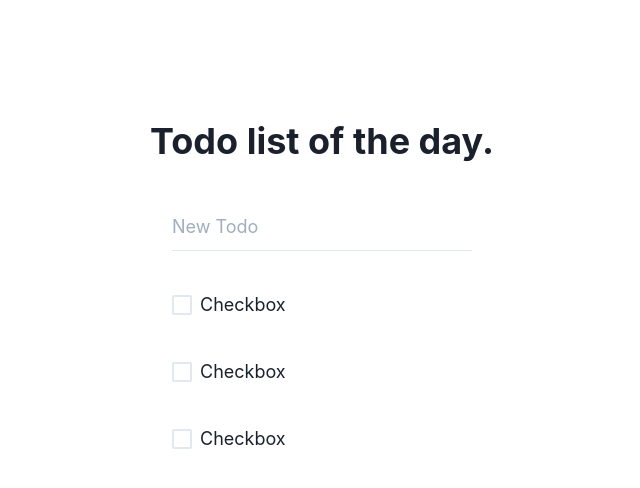
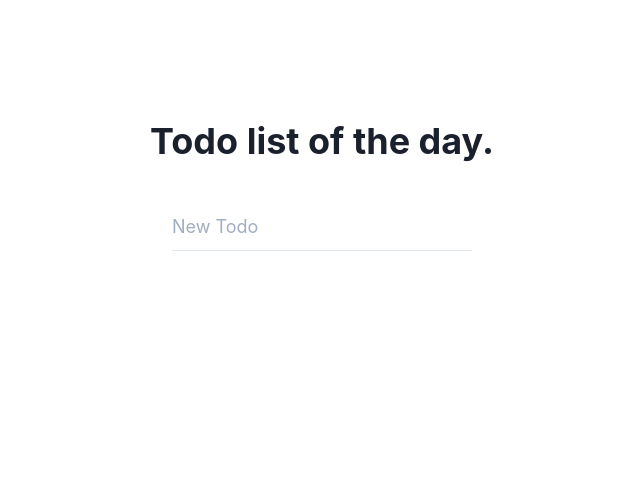
Before and after one commit to ibystm/chakra-ui-playground, a React (Create React App) app: page / in a window 1280 px wide. Shown: the top 488 px of the page, without its empty margins (378-1018 px from the left). Built offline with nearby package versions, Linux system fonts and the light colour scheme.

Commit message:
add todo list ui.

```diff
--- a/src/app/store.ts
+++ b/src/app/store.ts
@@ -1,11 +1,13 @@
 import { Action, configureStore, ThunkAction } from "@reduxjs/toolkit";
 import counterReducer from "../features/counter/counterSlice";
 import loadingReducer from "../features/loading/loadingSlice";
+import todoListReducer from "../features/toDoList/toDoListSlice";
 
 export const store = configureStore({
   reducer: {
     counter: counterReducer,
     loading: loadingReducer,
+    todoList: todoListReducer,
   },
 });
 
--- a/src/features/toDoList/ToDoList.tsx
+++ b/src/features/toDoList/ToDoList.tsx
@@ -1,7 +1,10 @@
 import { Checkbox, Stack } from "@chakra-ui/react";
 import React from "react";
+import { useSelector } from "../../app/hooks";
+import { selectTodoList } from "./toDoListSlice";
 
 const ToDoList = () => {
+  const todoList = useSelector((state) => selectTodoList(state));
   return (
     <Stack
       spacing={10}
@@ -10,15 +13,11 @@ const ToDoList = () => {
       justify="center"
       w="300px"
     >
-      <Checkbox size="lg" colorScheme="purple">
-        Checkbox
-      </Checkbox>
-      <Checkbox size="lg" colorScheme="purple">
-        Checkbox
-      </Checkbox>
-      <Checkbox size="lg" colorScheme="purple">
-        Checkbox
-      </Checkbox>
+      {todoList.map((t) => (
+        <Checkbox size="lg" colorScheme="purple" checked={t.isDone}>
+          {t.todo}
+        </Checkbox>
+      ))}
     </Stack>
   );
 };
--- a/src/features/toDoList/TodoInputArea.tsx
+++ b/src/features/toDoList/TodoInputArea.tsx
@@ -1,7 +1,24 @@
 import { Box, Input } from "@chakra-ui/react";
-import React from "react";
+import React, { useCallback, useState } from "react";
+import { useDispatch } from "react-redux";
+import { addTodo } from "./toDoListSlice";
 
 const TodoInputArea = () => {
+  const [input, setInput] = useState<string>("");
+  const dispatch = useDispatch();
+  const onKeyDown = useCallback(
+    (e: React.KeyboardEvent): void => {
+      if (e.key === "Enter") {
+        console.log("inputは！", input);
+        dispatch(addTodo(input));
+        setInput("");
+      }
+    },
+    [dispatch, input]
+  );
+  const handleChange = useCallback((e: React.FormEvent<HTMLInputElement>) => {
+    setInput(e.currentTarget.value);
+  }, []);
   return (
     <Box w="300px">
       <Input
@@ -9,6 +26,8 @@ const TodoInputArea = () => {
         placeholder="New Todo"
         size="lg"
         focusBorderColor="purple.400"
+        onKeyDown={onKeyDown}
+        onChange={handleChange}
       />
     </Box>
   );
--- a/src/features/toDoList/toDoListSlice.ts
+++ b/src/features/toDoList/toDoListSlice.ts
@@ -1,21 +1,31 @@
-import { createSlice, PayloadAction } from "@reduxjs/toolkit";
+import { createSlice, nanoid, PayloadAction } from "@reduxjs/toolkit";
+import { RootState } from "../../app/store";
 export type ToDoListState = {
+  key: string;
   todo: string;
   isDone: boolean;
   // finishedAt: number
 };
 
-const initialState: ToDoListState = {
-  todo: "",
-  isDone: false,
-};
+const initialState: ToDoListState[] = [];
 
 export const todoListSlice = createSlice({
   name: "todoList",
   initialState,
   reducers: {
     addTodo: (state, action: PayloadAction<string>) => {
-      state.todo = action.payload;
+      const newValue: ToDoListState = {
+        key: nanoid(),
+        todo: action.payload,
+        isDone: false,
+      };
+      console.log(newValue);
+      state.push(newValue);
     },
   },
 });
+
+export const { addTodo } = todoListSlice.actions;
+export const selectTodoList = (state: RootState) => state.todoList;
+
+export default todoListSlice.reducer;
```
